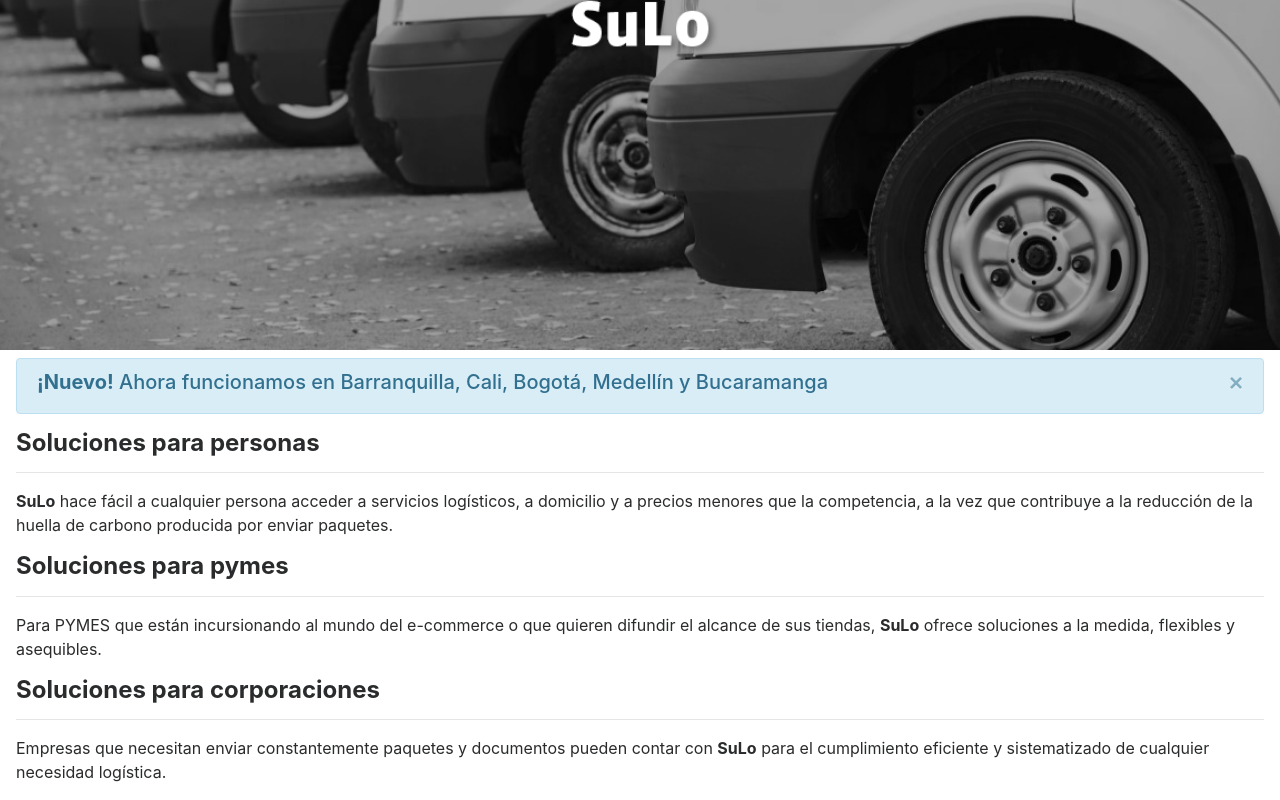
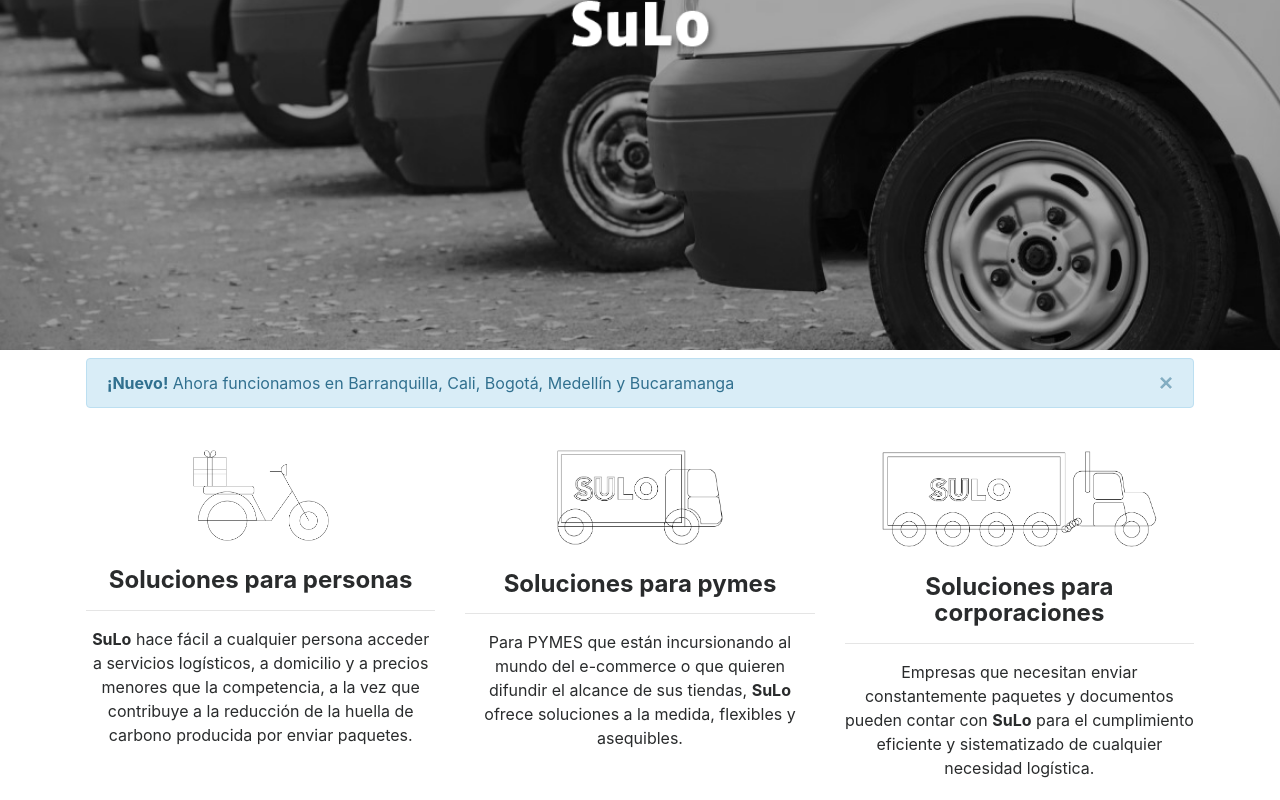
Before and after one commit to juansnchz/SuLoShipment, a plain HTML site: page index.html in a window 1280 px wide. Shown: the part 561-1361 px from the top of the page. Drawn offline with Linux system fonts and the light colour scheme.

Commit message:
Se agregaron iconos

```diff
--- a/index.html
+++ b/index.html
@@ -18,9 +18,9 @@
 <a href="index.html" class="navbar-brand"><strong class="h3 font-weight-bold">SuLo</strong></a>
 <div class="collapse navbar-collapse" id="navegacion">
   <div class="navbar-nav justify-content-end" style="width: 100%">
-  <a class="nav-item nav-link text-uppercase font-weight-bold text-center" href="#personas">Personas</a>
-  <a class="nav-item nav-link text-uppercase font-weight-bold text-center" href="#pymes">Pymes</a>
-    <a class="nav-item nav-link text-uppercase font-weight-bold text-center" href="#corporaciones">Corporaciones</a>
+  <a class="nav-item nav-link text-uppercase font-weight-bold text-center" href="#">Acerca de <strong>SuLo</strong></a>
+  <a class="nav-item nav-link text-uppercase font-weight-bold text-center" href="#">Cotizar</a>
+
 
   </div>
 
@@ -29,21 +29,39 @@
 </nav>
 
 <img src="assets/img-fondo.png" class="img-fluid text-center" style="width: 100%">
-<div class="container-fluid px-3">
+<div class="container px-3">
 
 <div class="alert alert-info alert-dismissible fade show mt-2" role="alert">
   <button type="button" class="close" data-dismiss="alert" aria-label="Close">
     <span aria-hidden="true">&times;</span>
   </button>
-  <h5><strong>¡Nuevo!</strong> Ahora funcionamos en Barranquilla, Cali, Bogotá, Medellín y Bucaramanga </h5>
+  <p class="mb-0"><strong>¡Nuevo!</strong> Ahora funcionamos en Barranquilla, Cali, Bogotá, Medellín y Bucaramanga </p>
 </div>
+<div class="row justify-content-center">
+  <div class="col-10 col-md-4">
+    <div style="width: 100%" class="justify-content-center">
+      <img class="my-4" src="assets/sulopersonal.png" style="width:40%; margin-left: 30%;">
+    </div>
+    <h4 class="font-weight-bold text-center" id="personas">Soluciones para personas</h4><hr/>
+    <p class="text-center"><strong>SuLo</strong> hace fácil a cualquier persona acceder a servicios logísticos, a domicilio y a precios menores que la competencia, a la vez que contribuye a la reducción de la huella de carbono producida por enviar paquetes.</p>
+  </div> <!-- Col 10-->
 
-<h4 class="font-weight-bold" id="personas">Soluciones para personas</h4><hr/>
-<p><strong>SuLo</strong> hace fácil a cualquier persona acceder a servicios logísticos, a domicilio y a precios menores que la competencia, a la vez que contribuye a la reducción de la huella de carbono producida por enviar paquetes.</p>
-<h4 class="font-weight-bold" id="pymes">Soluciones para pymes</h4><hr/>
-<p>Para PYMES que están incursionando al mundo del e-commerce o que quieren difundir el alcance de sus tiendas, <strong>SuLo</strong>  ofrece soluciones a la medida, flexibles y asequibles.</p>
-<h4 class="font-weight-bold" id="corporaciones">Soluciones para corporaciones</h4><hr/>
-<p>Empresas que necesitan enviar constantemente paquetes y documentos pueden contar con <strong>SuLo</strong> para el cumplimiento eficiente y sistematizado de cualquier necesidad logística. </p>
+  <div class="col-10 col-md-4">
+    <div style="width: 100%" class="justify-content-center">
+      <img class="my-4" src="assets/sulopyme.png" style="width:50%; margin-left: 25%;">
+    </div>
+    <h4 class="font-weight-bold text-center" id="personas">Soluciones para pymes</h4><hr/>
+    <p class="text-center">Para PYMES que están incursionando al mundo del e-commerce o que quieren difundir el alcance de sus tiendas, <strong>SuLo</strong>  ofrece soluciones a la medida, flexibles y asequibles.</p>
+  </div> <!-- Col 10-->
+
+  <div class="col-10 col-md-4">
+    <div style="width: 100%" class="justify-content-center">
+      <img class="my-4" src="assets/sulocorp.png" style="width:80%; margin-left: 10%;">
+    </div>
+    <h4 class="font-weight-bold text-center" id="personas">Soluciones para corporaciones</h4><hr/>
+    <p class="text-center">Empresas que necesitan enviar constantemente paquetes y documentos pueden contar con <strong>SuLo</strong> para el cumplimiento eficiente y sistematizado de cualquier necesidad logística. </p>
+  </div> <!-- Col 10-->
+</div> <!--Row justify content center -->
 
 
 
```
Also changed, not shown: assets/sulocorp.png (added), assets/sulopersonal.png (added), assets/sulopyme.png (added).
